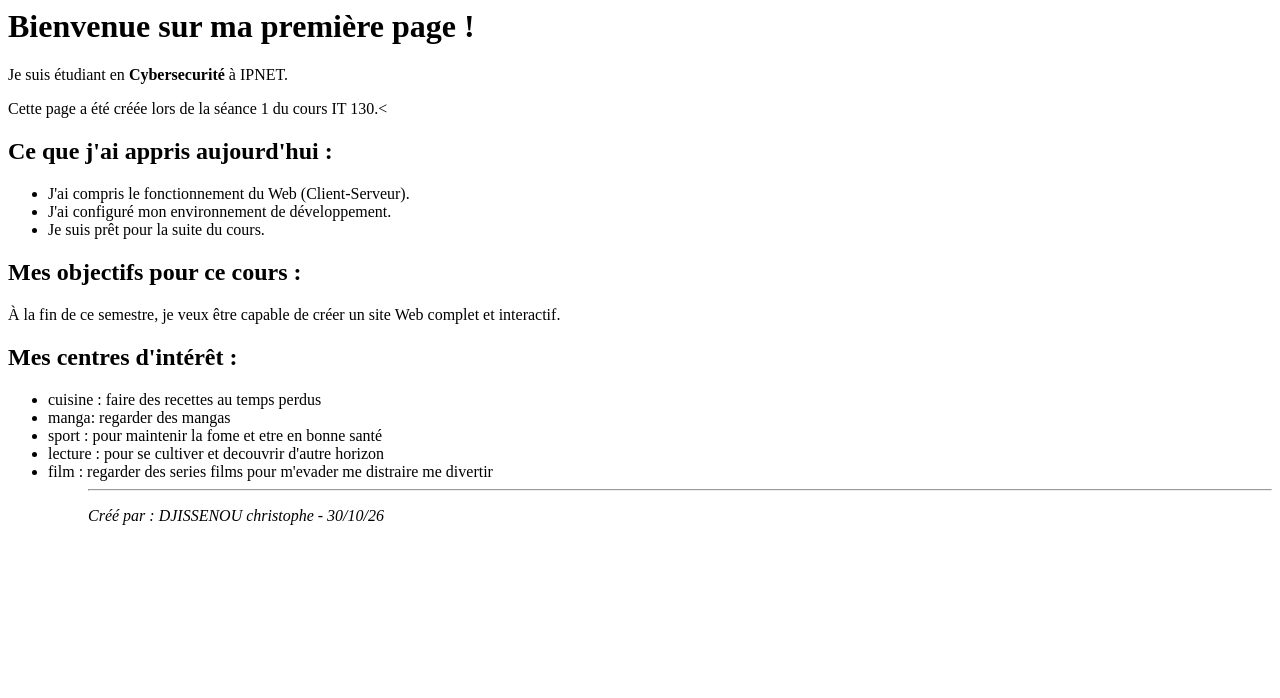
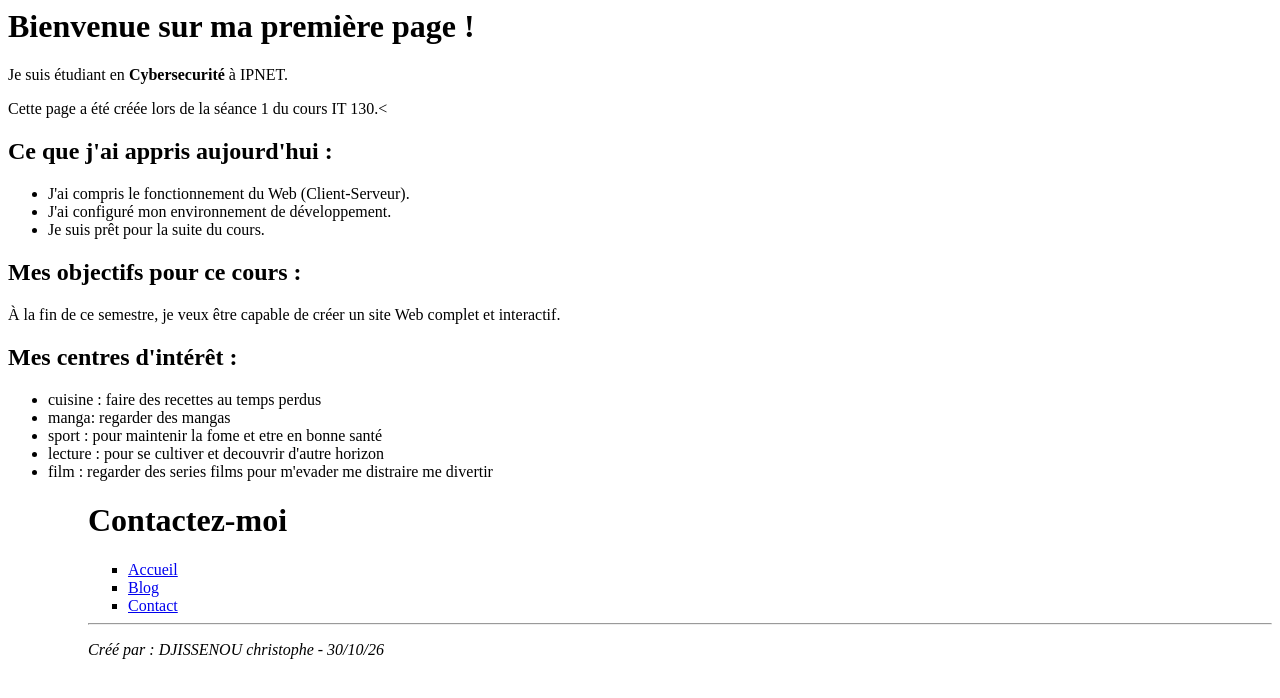
Before and after one commit to kokou-7/ipnet-it130-christophe, a plain HTML site: page index.html in a window 1280 px wide. Drawn offline with Linux system fonts and the light colour scheme.

Commit message:
ajout du contenu complet de contact.html

```diff
--- a/index.html
+++ b/index.html
@@ -24,6 +24,16 @@
     <li>lecture : pour se cultiver et decouvrir d'autre horizon</li>
     <li>film : regarder des series films pour m'evader me distraire me divertir </li>
           <ul>
+             <header>
+        <h1>Contactez-moi</h1>
+        <nav>
+            <ul>
+                <li><a href="index.html">Accueil</a></li>
+                <li><a href="blog.html">Blog</a></li>
+                <li><a href="contact.html">Contact</a></li>
+            </ul>
+        </nav>
+    </header>
             <hr>
             <p><em>Créé par : DJISSENOU christophe - 30/10/26</em></p>
 </body>
```
Also changed, not shown: contact.html (+1 -1 lines).
